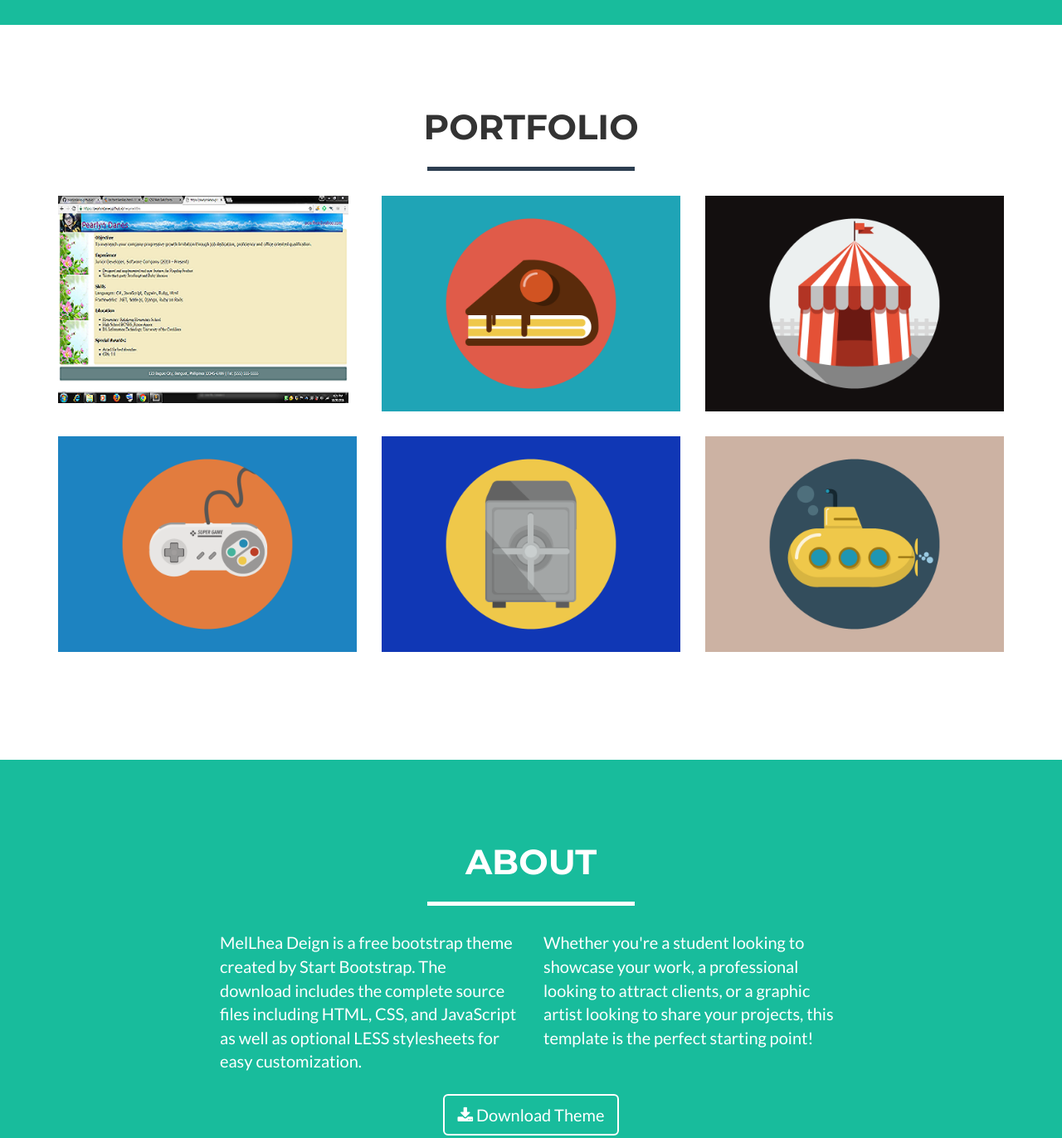
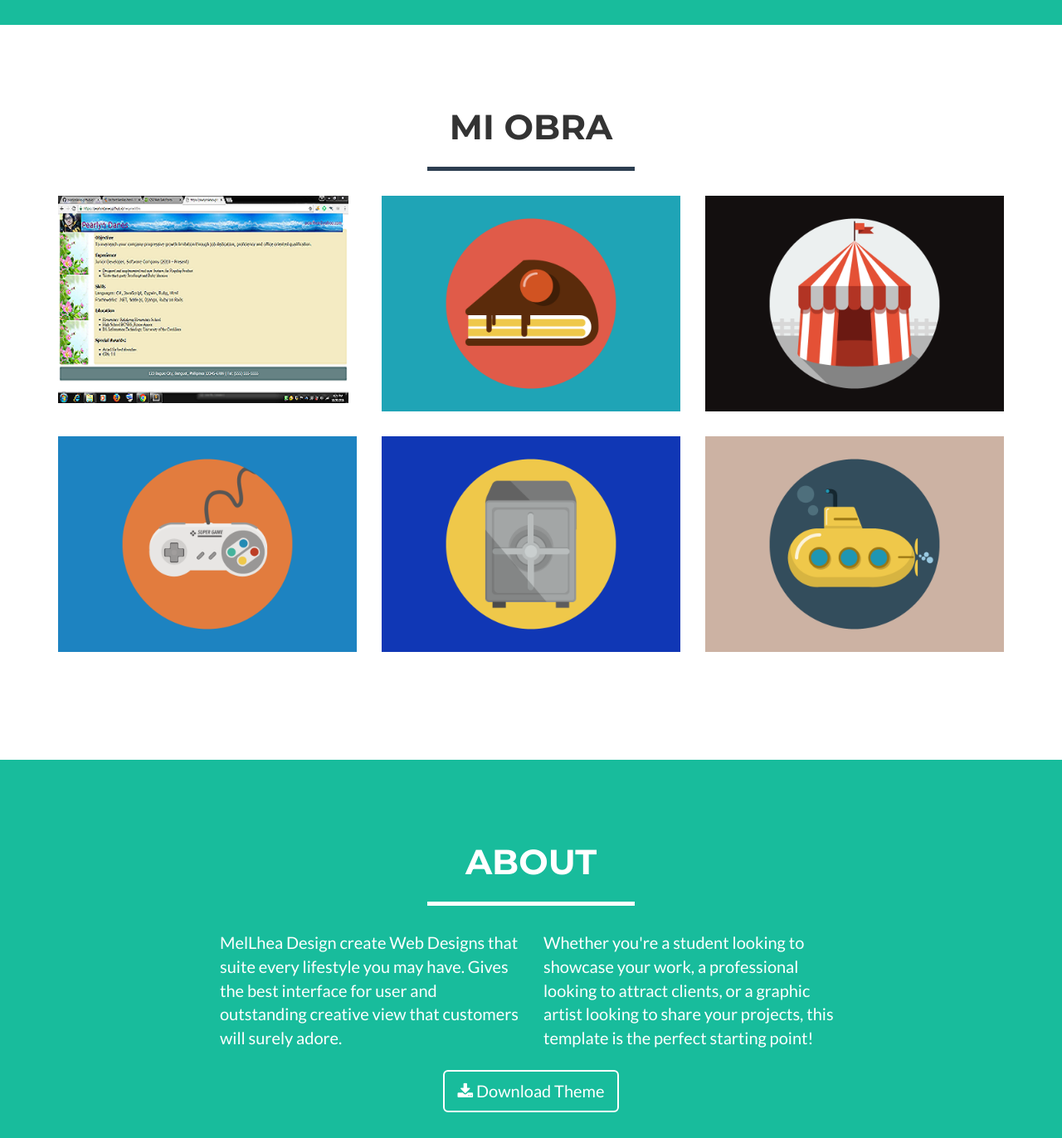
Before and after one commit to pearlyndanes/pearlyndanes.github.io, a website: page index.html in a window 1280 px wide. Shown: the part 680-2052 px from the top of the page at 83% size. Drawn offline with nearby package versions, Linux system fonts and the light colour scheme.

Commit message:
Update index.html

```diff
--- a/index.html
+++ b/index.html
@@ -89,7 +89,7 @@
         <div class="container">
             <div class="row">
                 <div class="col-lg-12 text-center">
-                    <h2>Portfolio</h2>
+                    <h2>Mi Obra</h2>
                     <hr class="star-primary">
                 </div>
             </div>
@@ -169,7 +169,7 @@
             </div>
             <div class="row">
                 <div class="col-lg-4 col-lg-offset-2">
-                    <p>MelLhea Deign is a free bootstrap theme created by Start Bootstrap. The download includes the complete source files including HTML, CSS, and JavaScript as well as optional LESS stylesheets for easy customization.</p>
+                    <p>MelLhea Design create Web Designs that suite every lifestyle you may have. Gives the best interface for user and outstanding creative view that customers will surely adore.</p>
                 </div>
                 <div class="col-lg-4">
                     <p>Whether you're a student looking to showcase your work, a professional looking to attract clients, or a graphic artist looking to share your projects, this template is the perfect starting point!</p>
```
